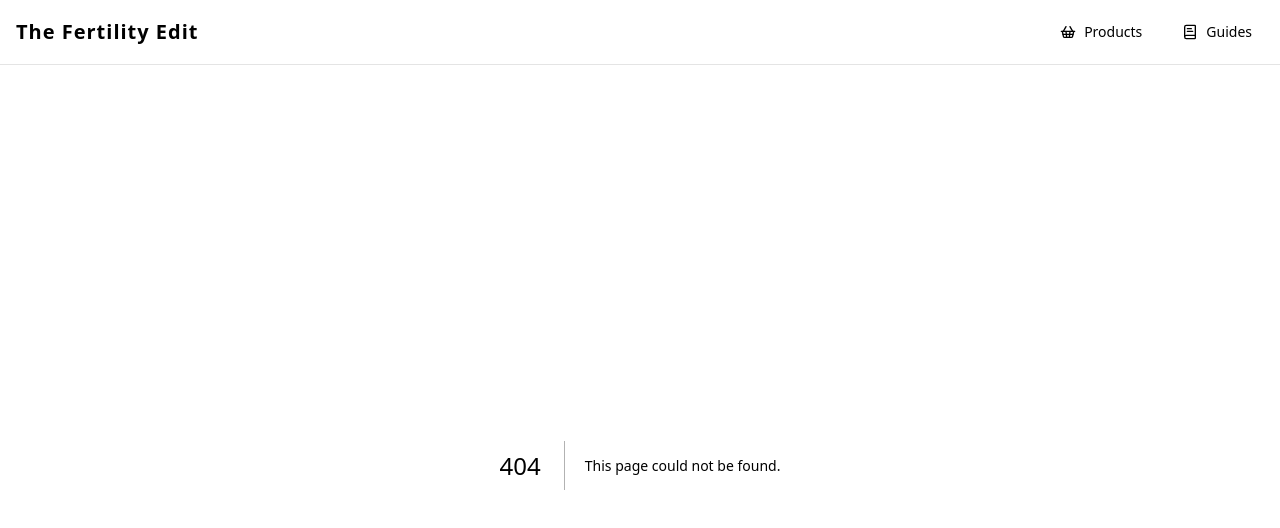
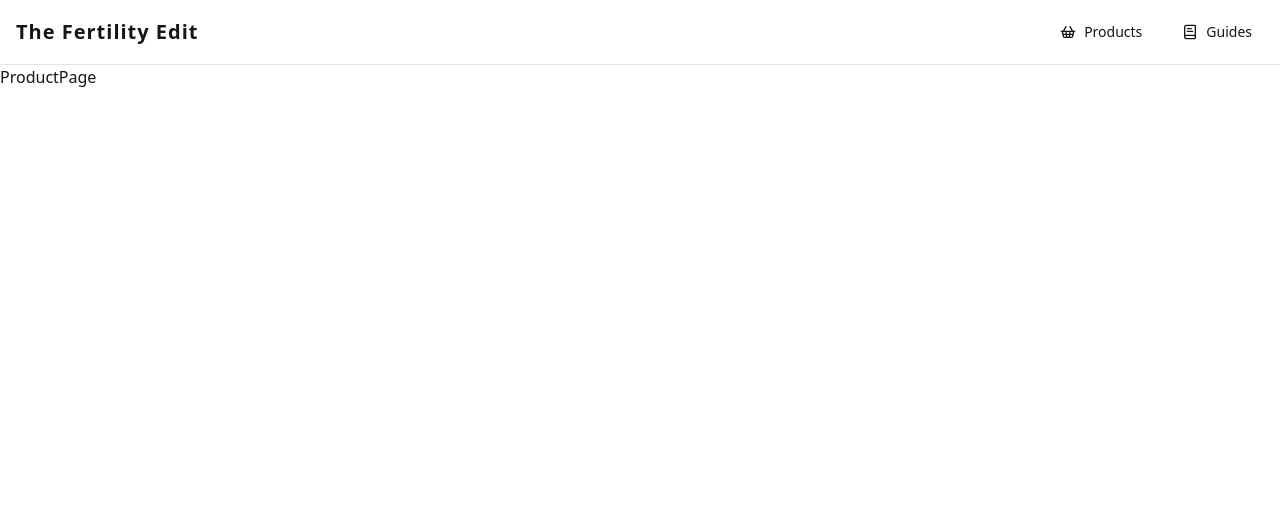
Before and after one commit to eeshaansarda/fertility-edit, a Next.js app: page /products/1 in a window 1280 px wide. Before the commit this address had no page. Shown: the top 528 px of the page. Built offline with nearby package versions, Linux system fonts and the light colour scheme.

Commit message:
changing folder name

```diff
--- a/app/categories/[slug]/page.tsx
+++ /dev/null
@@ -1,7 +0,0 @@
-import React from 'react'
-
-export const ProductPage = () => {
-  return (
-    <div>ProductPage</div>
-  )
-}
--- /dev/null
+++ b/app/products/[slug]/page.tsx
@@ -0,0 +1,9 @@
+import React from 'react';
+
+const ProductPage = () => {
+  return (
+    <div>ProductPage</div>
+  )
+};
+
+export default ProductPage;
--- a/app/categories/page.tsx
+++ b/app/products/page.tsx
@@ -1,9 +1,9 @@
 import React from 'react';
 
-const CategoriesPage = () => {
+const ProductsPage = () => {
   return (
     <div>ProductsPage</div>
   )
 };
 
-export default CategoriesPage;
+export default ProductsPage;
```
Also changed, not shown: app/products/CategoryGrid.tsx (renamed from app/categories/CategoryGrid.tsx).
